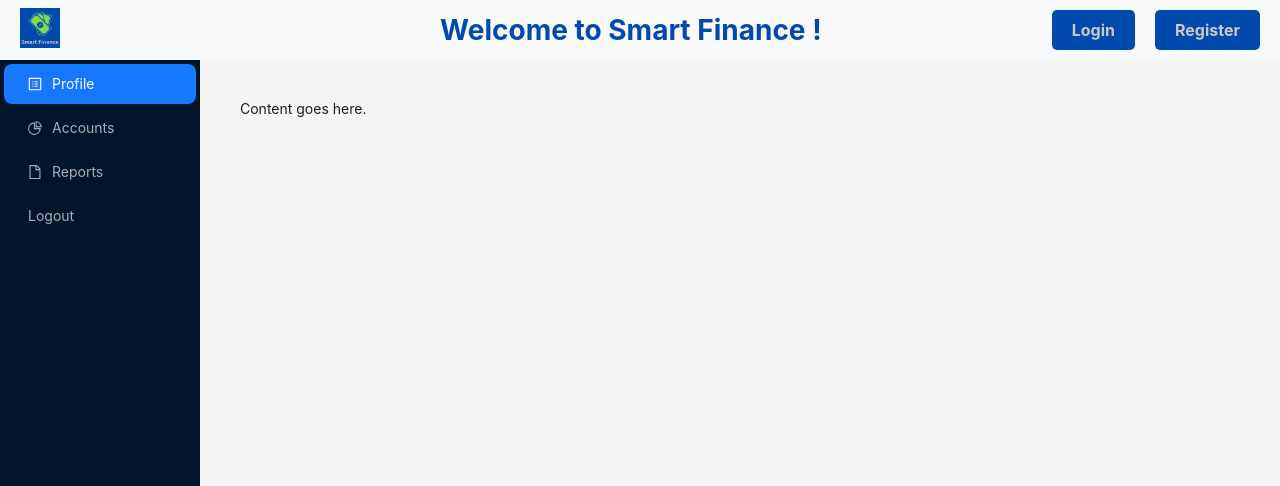
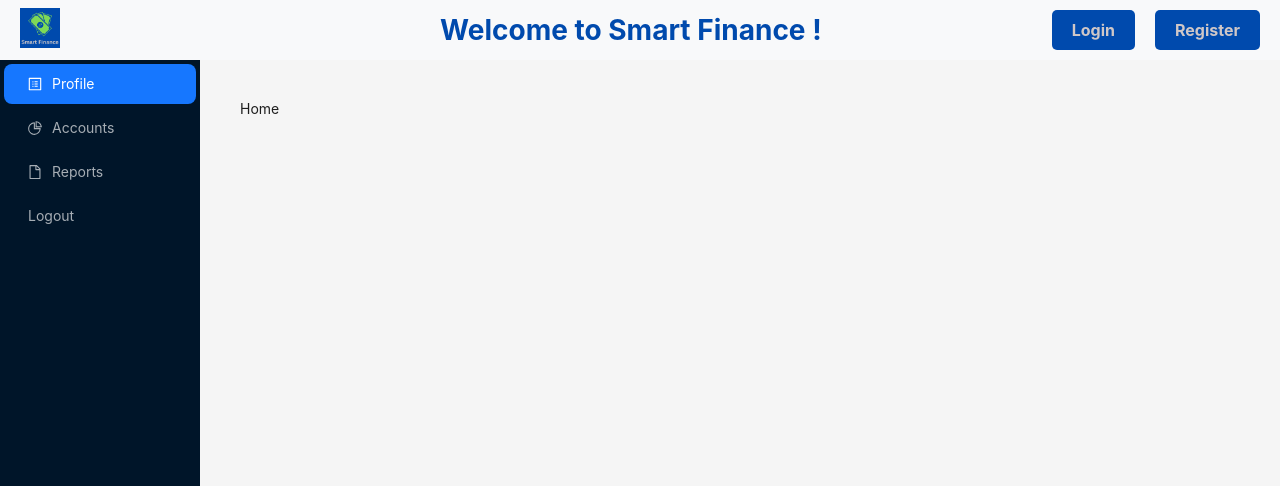
Before and after one commit to diankartsakov/financial-tracker, a React (Create React App) app: page /dashboard in a window 1280 px wide. Shown: the top 486 px of the page. Built offline with nearby package versions, Linux system fonts and the light colour scheme; no server answers.

Commit message:
add outlet for dashboard page content and add Link for dashboard nested routes

```diff
--- a/src/components/menu/DashboardMenu.js
+++ b/src/components/menu/DashboardMenu.js
@@ -5,7 +5,7 @@ import {
     PieChartOutlined,
     FileOutlined,
   } from "@ant-design/icons";
-import { useNavigate } from "react-router-dom";
+import { useNavigate, Link } from "react-router-dom";
 
 export default function DashboardMenu() {
     const navigate = useNavigate();
@@ -22,13 +22,13 @@ export default function DashboardMenu() {
             <div className="logo" />
             <Menu theme="dark" defaultSelectedKeys={["1"]} mode="inline">
                 <Menu.Item key="1" icon={<ProfileOutlined />}>
-                    Profile
+                    <Link to="">Profile</Link>
                 </Menu.Item>
                 <Menu.Item key="2" icon={<PieChartOutlined />}>
                     Accounts
                 </Menu.Item>
                 <Menu.Item key="3" icon={<FileOutlined />}>
-                    Reports
+                    <Link to="reports">Reports</Link>
                 </Menu.Item>
                 <Menu.Item key="4" onClick={handleOnClickLogout}>
                     Logout
--- a/src/pages/dashboardPage/DashboardPage.js
+++ b/src/pages/dashboardPage/DashboardPage.js
@@ -4,6 +4,7 @@ import { Layout} from "antd";
 
 import DashboardMenu from "../../components/menu/DashboardMenu";
 import DashboardProvider from "../../components/menu/DashboardProvider";
+import DashboardHome from "../../components/dashboardHome/DashboardHome";
 
 const { Sider, Content } = Layout;
 
@@ -20,7 +21,8 @@ export default function DashboardPage() {
                         className="site-layout-background"
                         style={{ padding: 24, minHeight: 360 }}
                     >
-                        Content goes here.
+                        <Outlet/>
+
                     </div>
                     </Content>
                 </Layout>
```
